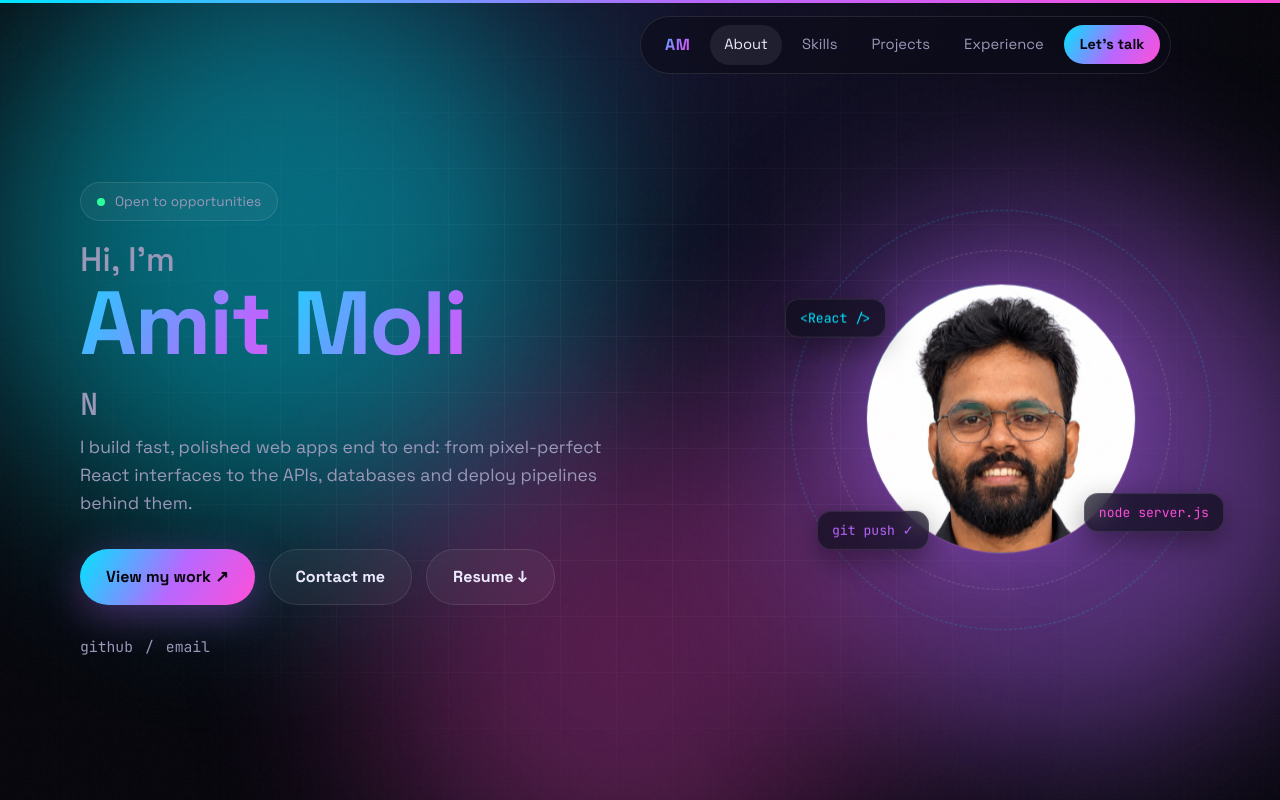
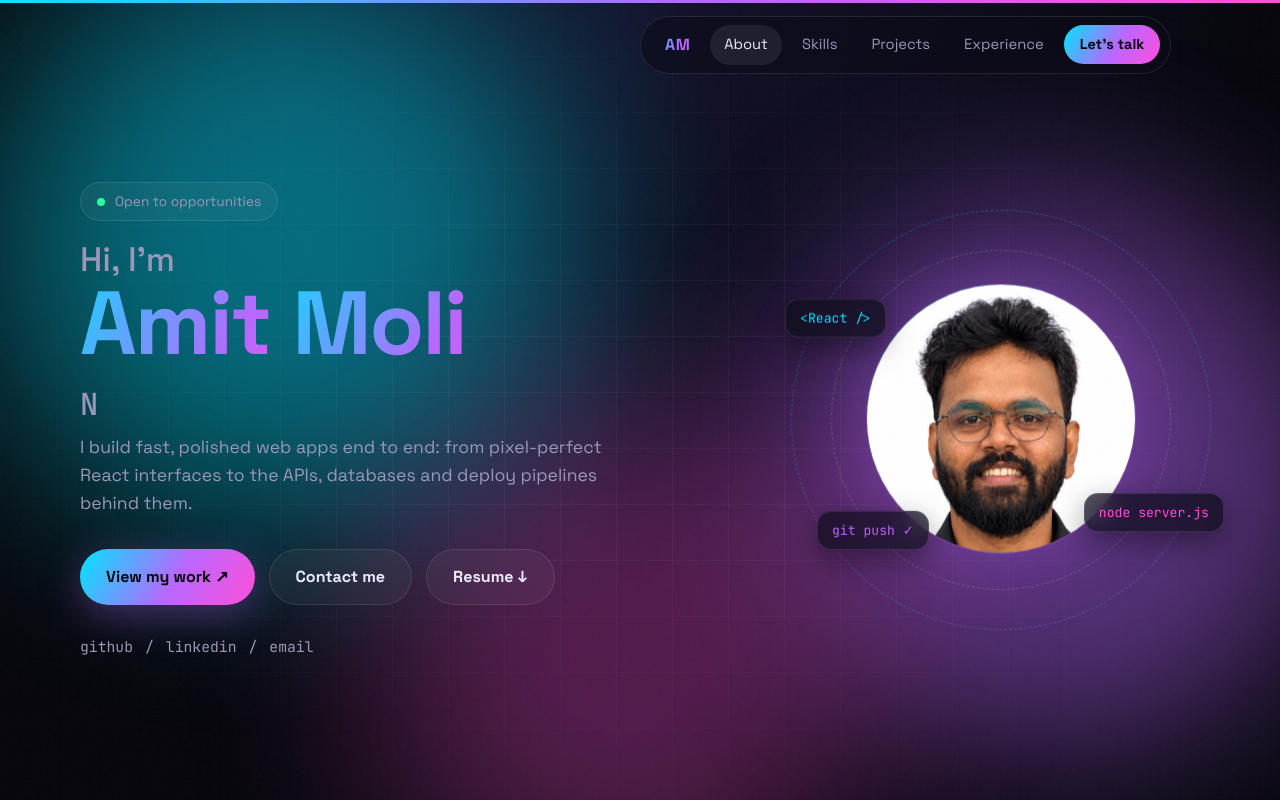
Before and after one commit to Amitmoli/Amitmoli.github.io, a React (Vite) app: page / in a window 1280 px wide. Shown: the top 800 px of the page. Built offline with nearby package versions, Linux system fonts and the light colour scheme.

Commit message:
Add LinkedIn link
Co-Authored-By: Claude Sonnet 5.5 <noreply@anthropic.com>

```diff
--- a/src/data.js
+++ b/src/data.js
@@ -13,7 +13,7 @@ export const profile = {
   phone: '+91 95356 56560',
   phoneRaw: '919535656560',
   github: 'https://github.com/Amitmoli',
-  linkedin: '', // add your LinkedIn URL here to show the button
+  linkedin: 'https://www.linkedin.com/in/amit-moli-649402185',
   photo: 'photo.jpg', // file in /public
   resume: 'Amit_Moli_Resume.pdf', // file in /public
   company: 'Desalt Encore SheetMetal Pvt Ltd',
```
